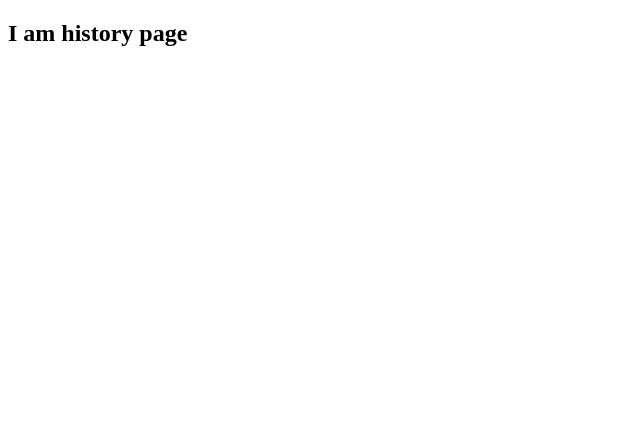
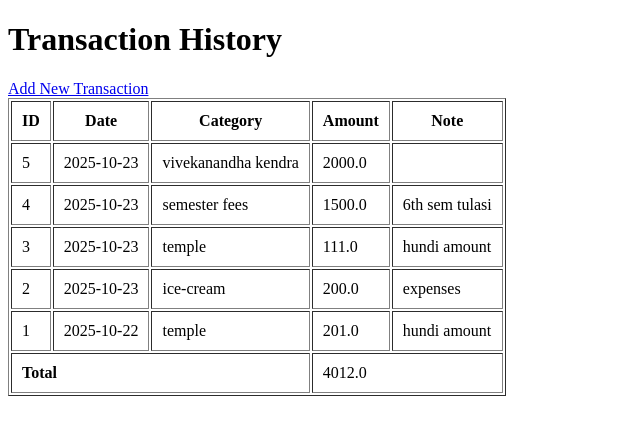
Before and after one commit to lakshmitulasimandala/BUDJET, a Flask app: page /history in a window 1280 px wide. Shown: the top 435 px of the page, without its empty margins (0-640 px from the left). Run offline with Flask 3, Linux system fonts and the light colour scheme; data comes from the database, SQL or seed files in the repository; both versions use the stored data as it was after the commit.

Commit message:
Added transaction form with note field and history page with tables and totals

```diff
--- a/app.py
+++ b/app.py
@@ -1,4 +1,6 @@
-from flask import Flask, render_template, redirect
+import sqlite3
+from datetime import date
+from flask import Flask, render_template, redirect,request
 
 app = Flask(__name__)
 
@@ -6,13 +8,43 @@ app = Flask(__name__)
 def home():
     return render_template("index.html")
 
-@app.route('/add', methods = ["POST"])
+
+
+@app.route('/add_transaction', methods = ["POST"])
 def add_transaction():
-    return redirect("/")
+    amount = float(request.form['amount'])
+    category = request.form['category']
+    note = request.form.get('note','')
+    today = date.today().strftime("%Y-%m-%d")
+
+    conn = sqlite3.connect('database.db')
+    cursor = conn.cursor()
+
+    cursor.execute('''
+        INSERT INTO transactions (date, category, amount, note) VALUES (?, ?, ?, ?)''',
+        (today, category, amount, note)
+    )
+
+    conn.commit()
+    conn.close()
+
+
+    return redirect("/history")
+
+
 
 @app.route('/history')
 def history():
-    return render_template("history.html")
+    conn = sqlite3.connect('database.db')
+    cursor = conn.cursor()
+
+    cursor.execute("SELECT * FROM transactions ORDER by id DESC")
+    transactions = cursor.fetchall()
+
+    total_amount = sum([t[3] for t in transactions])  # t[3] is the 'amount' column
+
+    conn.close()
+    return render_template('history.html',transactions = transactions, total_amount= total_amount)
 
 if __name__ == "__main__":
     app.run(debug=True)
--- a/templates/history.html
+++ b/templates/history.html
@@ -3,9 +3,35 @@
 <head>
     <meta charset="UTF-8">
     <meta name="viewport" content="width=device-width, initial-scale=1.0">
-    <title>Document</title>
+    <title>Transaction History</title>
 </head>
 <body>
-    <h2>I am history page</h2>
+    <h1>Transaction History</h1>
+    <table border="1" cellpadding="10">
+        <tr>
+            <th>ID</th>
+            <th>Date</th>
+            <th>Category</th>
+            <th>Amount</th>
+            <th>Note</th>
+        </tr>
+        {% for t in transactions %}
+        <tr>
+            <td>{{ t[0] }}</td> <!-- ID -->
+            <td>{{ t[1] }}</td> <!-- Date -->
+            <td>{{ t[2] }}</td> <!-- Category -->
+            <td>{{ t[3] }}</td> <!-- Amount -->
+            <td>{{ t[4] }}</td> <!-- Note -->
+        </tr>
+        {% endfor %}
+
+
+        <tr>
+            <td colspan="3"><strong>Total</strong></td>
+            <td colspan="2">{{ total_amount }}</td>
+        </tr>
+
+        <a href="/">Add New Transaction</a>
+    </table>
 </body>
 </html>
```
Also changed, not shown: check_db.py (added, +10 -0 lines), templates/index.html (+16 -3 lines), database.db, database_db.py (added).
